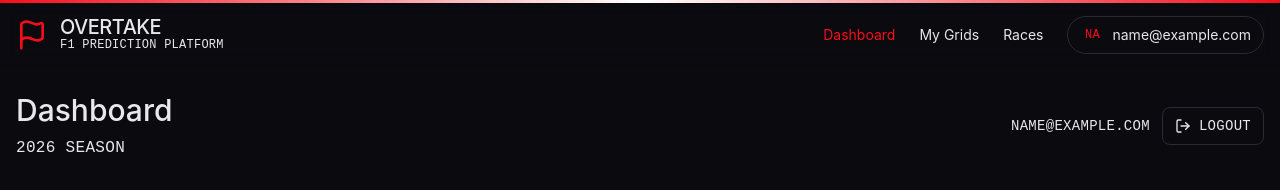
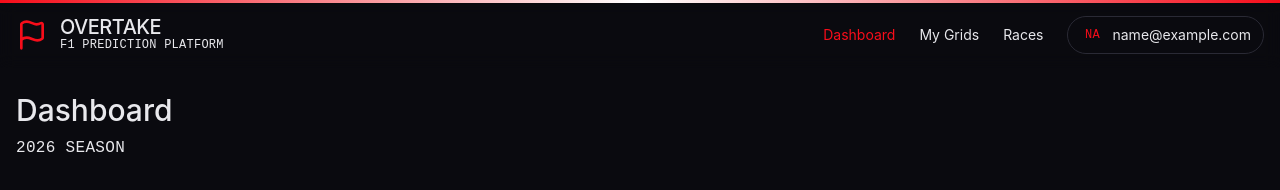
Before and after one commit to AdrianMorack/Overtake, a React (Vite) app in the folder client/: page /dashboard in a window 1280 px wide. Shown: the top 190 px of the page. Built offline with nearby package versions, Linux system fonts and the light colour scheme; no server answers; sample sign-in values are in the browser's storage.

Commit message:
Removed Logout button from dashboard

```diff
--- a/client/src/pages/DashboardPage.tsx
+++ b/client/src/pages/DashboardPage.tsx
@@ -35,16 +35,7 @@ export function DashboardPage() {
             <p className="text-muted-foreground telemetry-text">{new Date().getFullYear()} SEASON</p>
           </div>
           <div className="flex items-center gap-3">
-            <span className="text-sm text-muted-foreground telemetry-text">{user?.username?.toUpperCase()}</span>
-            <motion.button
-              whileHover={{ scale: 1.05 }}
-              whileTap={{ scale: 0.95 }}
-              onClick={logout}
-              className="flex items-center gap-2 px-3 py-2 border border-border rounded-lg text-sm text-muted-foreground hover:text-foreground hover:border-theme-primary transition-colors telemetry-text"
-            >
-              <LogOut className="w-4 h-4" />
-              LOGOUT
-            </motion.button>
+
           </div>
         </div>
       </motion.div>
```
